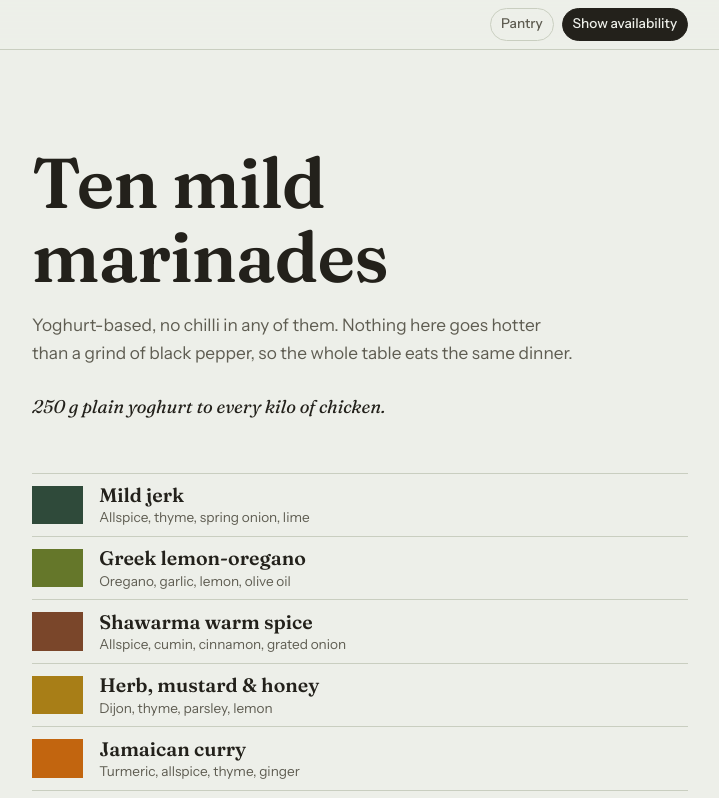
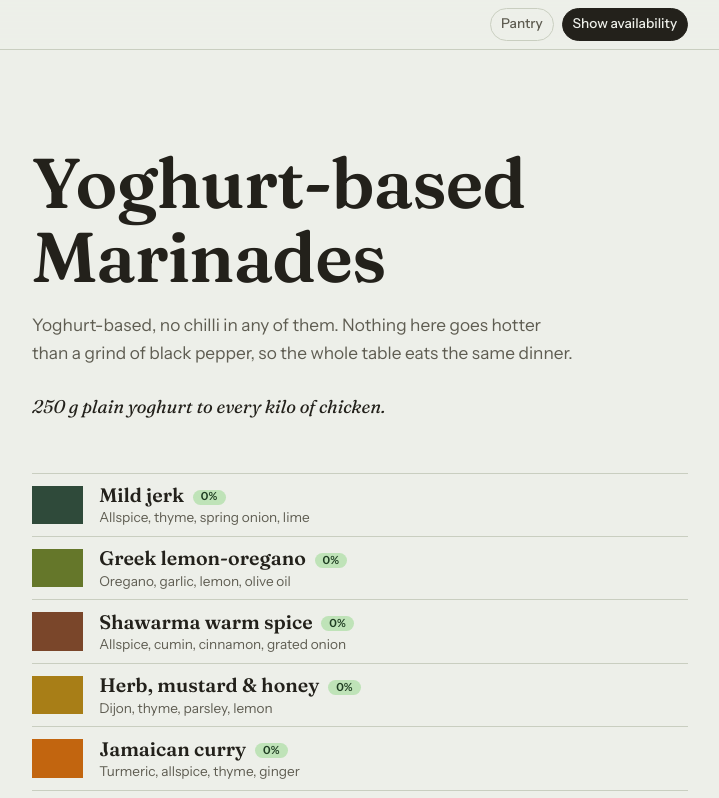
Before and after one commit to localizedomnipresents/yoghurt-marinades, a plain HTML site: page index.html in a window 1280 px wide. Both pictures are taken after a click on the button "Show availability". Shown: the top 798 px of the page, without its empty margins (280-999 px from the left). Drawn offline with Linux system fonts and the light colour scheme.

Commit message:
Add files via upload

```diff
--- a/index.html
+++ b/index.html
@@ -22,50 +22,50 @@
 <div class="wrap">
 
 <header class="hero">
-  <h1>Ten mild marinades</h1>
+  <h1>Yoghurt-based Marinades</h1>
   <p class="standfirst">Yoghurt-based, no chilli in any of them. Nothing here goes hotter than a grind of black pepper, so the whole table eats the same dinner.</p>
   <p class="ratio">250&nbsp;g plain yoghurt to every kilo of chicken.</p>
 
   <nav class="index" aria-label="The marinades">
     <a href="#jerk" style="--c:var(--jerk)">
       <span class="swatch" aria-hidden="true"></span>
-      <span class="idx-name">Mild jerk<span class="idx-key">Allspice, thyme, spring onion, lime</span></span>
+      <span class="idx-name">Mild jerk<span class="avail-pct" data-recipe="jerk" hidden></span><span class="idx-key">Allspice, thyme, spring onion, lime</span></span>
     </a>
     <a href="#greek" style="--c:var(--greek)">
       <span class="swatch" aria-hidden="true"></span>
-      <span class="idx-name">Greek lemon-oregano<span class="idx-key">Oregano, garlic, lemon, olive oil</span></span>
+      <span class="idx-name">Greek lemon-oregano<span class="avail-pct" data-recipe="greek" hidden></span><span class="idx-key">Oregano, garlic, lemon, olive oil</span></span>
     </a>
     <a href="#shawarma" style="--c:var(--shawarma)">
       <span class="swatch" aria-hidden="true"></span>
-      <span class="idx-name">Shawarma warm spice<span class="idx-key">Allspice, cumin, cinnamon, grated onion</span></span>
+      <span class="idx-name">Shawarma warm spice<span class="avail-pct" data-recipe="shawarma" hidden></span><span class="idx-key">Allspice, cumin, cinnamon, grated onion</span></span>
     </a>
     <a href="#honey" style="--c:var(--honey)">
       <span class="swatch" aria-hidden="true"></span>
-      <span class="idx-name">Herb, mustard &amp; honey<span class="idx-key">Dijon, thyme, parsley, lemon</span></span>
+      <span class="idx-name">Herb, mustard &amp; honey<span class="avail-pct" data-recipe="honey" hidden></span><span class="idx-key">Dijon, thyme, parsley, lemon</span></span>
     </a>
     <a href="#curry" style="--c:var(--curry)">
       <span class="swatch" aria-hidden="true"></span>
-      <span class="idx-name">Jamaican curry<span class="idx-key">Turmeric, allspice, thyme, ginger</span></span>
+      <span class="idx-name">Jamaican curry<span class="avail-pct" data-recipe="curry" hidden></span><span class="idx-key">Turmeric, allspice, thyme, ginger</span></span>
     </a>
     <a href="#achiote" style="--c:var(--achiote)">
       <span class="swatch" aria-hidden="true"></span>
-      <span class="idx-name">Achiote pibil<span class="idx-key">Paprika, cumin, oregano, orange, lime</span></span>
+      <span class="idx-name">Achiote pibil<span class="avail-pct" data-recipe="achiote" hidden></span><span class="idx-key">Paprika, cumin, oregano, orange, lime</span></span>
     </a>
     <a href="#korean" style="--c:var(--korean)">
       <span class="swatch" aria-hidden="true"></span>
-      <span class="idx-name">Korean bulgogi-style<span class="idx-key">Soy, sesame oil, garlic, grated pear</span></span>
+      <span class="idx-name">Korean bulgogi-style<span class="avail-pct" data-recipe="korean" hidden></span><span class="idx-key">Soy, sesame oil, garlic, grated pear</span></span>
     </a>
     <a href="#miso" style="--c:var(--miso)">
       <span class="swatch" aria-hidden="true"></span>
-      <span class="idx-name">Japanese miso-ginger<span class="idx-key">White miso, mirin, sesame oil, ginger</span></span>
+      <span class="idx-name">Japanese miso-ginger<span class="avail-pct" data-recipe="miso" hidden></span><span class="idx-key">White miso, mirin, sesame oil, ginger</span></span>
     </a>
     <a href="#hoisin" style="--c:var(--hoisin)">
       <span class="swatch" aria-hidden="true"></span>
-      <span class="idx-name">Chinese five-spice hoisin<span class="idx-key">Hoisin, five-spice, soy, ginger</span></span>
+      <span class="idx-name">Chinese five-spice hoisin<span class="avail-pct" data-recipe="hoisin" hidden></span><span class="idx-key">Hoisin, five-spice, soy, ginger</span></span>
     </a>
     <a href="#viet" style="--c:var(--viet)">
       <span class="swatch" aria-hidden="true"></span>
-      <span class="idx-name">Vietnamese lemongrass-shallot<span class="idx-key">Lemongrass, shallot, soy, brown sugar</span></span>
+      <span class="idx-name">Vietnamese lemongrass-shallot<span class="avail-pct" data-recipe="viet" hidden></span><span class="idx-key">Lemongrass, shallot, soy, brown sugar</span></span>
     </a>
   </nav>
 </header>
@@ -371,6 +371,26 @@
     row.classList.toggle('pantry-have', have);
   });
 
+  /* ---- per-recipe availability percentage badge (nav index) ----
+     Excludes the yoghurt row (and there's no chicken row to begin with) —
+     both are assumed always on hand, so only tracked pantry ingredients count. */
+  var recipeSections = Array.prototype.slice.call(document.querySelectorAll('.recipe'));
+  recipeSections.forEach(function(sec){
+    var badge = document.querySelector('.avail-pct[data-recipe="' + sec.id + '"]');
+    if(!badge) return;
+    var rows = Array.prototype.slice.call(sec.querySelectorAll('.ing div[data-pantry-id]'));
+    if(!rows.length) return;
+    var haveCount = rows.filter(function(row){
+      var ids = row.getAttribute('data-pantry-id').split(' ');
+      return ids.some(function(id){ return stockMap[id] === 'have'; });
+    }).length;
+    var pct = Math.round((haveCount / rows.length) * 100);
+    badge.textContent = pct + '%';
+    badge.classList.remove('low','mid','high');
+    badge.classList.add(pct >= 95 ? 'high' : (pct < 80 ? 'low' : 'mid'));
+    badge.hidden = false;
+  });
+
   var AVAIL_KEY = 'showAvailability:v1';
   var availToggle = document.getElementById('avail-toggle');
   var availOn = false;
--- a/styles.css
+++ b/styles.css
@@ -125,6 +125,22 @@ h1{font-size:clamp(2.5rem,9vw,4.4rem)}
   transition:color .15s;
 }
 .idx-key{display:block;font-family:var(--body);font-size:.85rem;font-weight:400;color:var(--ink-2);margin-top:.12rem}
+
+.avail-pct{display:none}
+body.show-availability .avail-pct{
+  display:inline-block;
+  margin-left:.55rem;
+  padding:.05rem .5rem;
+  border-radius:999px;
+  font-family:var(--body);
+  font-size:.7rem;
+  font-weight:700;
+  letter-spacing:.02em;
+  vertical-align:.15em;
+}
+.avail-pct.low{background:#bfe3b8;color:#1f3d22}
+.avail-pct.mid{background:#5fa85a;color:#fff}
+.avail-pct.high{background:#1f4d28;color:#fff}
 
 /* ---------- generic sections ---------- */
 section{padding:clamp(2.8rem,8vw,4.5rem) 0 0}
```
